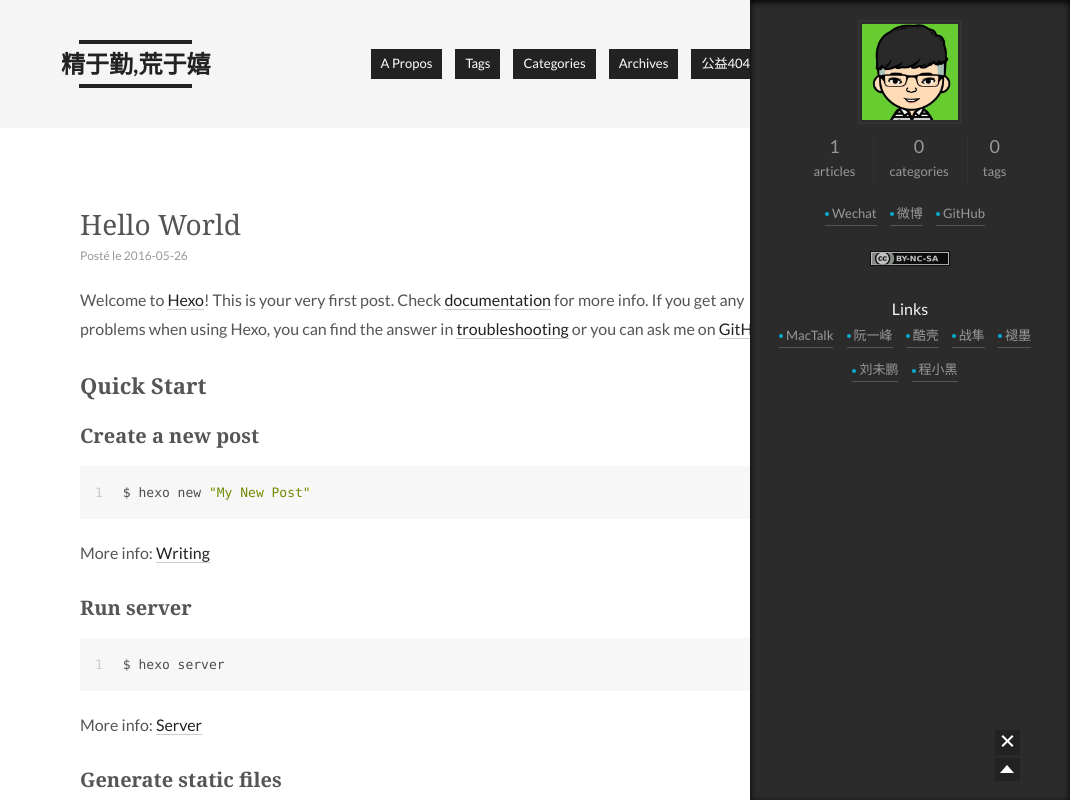
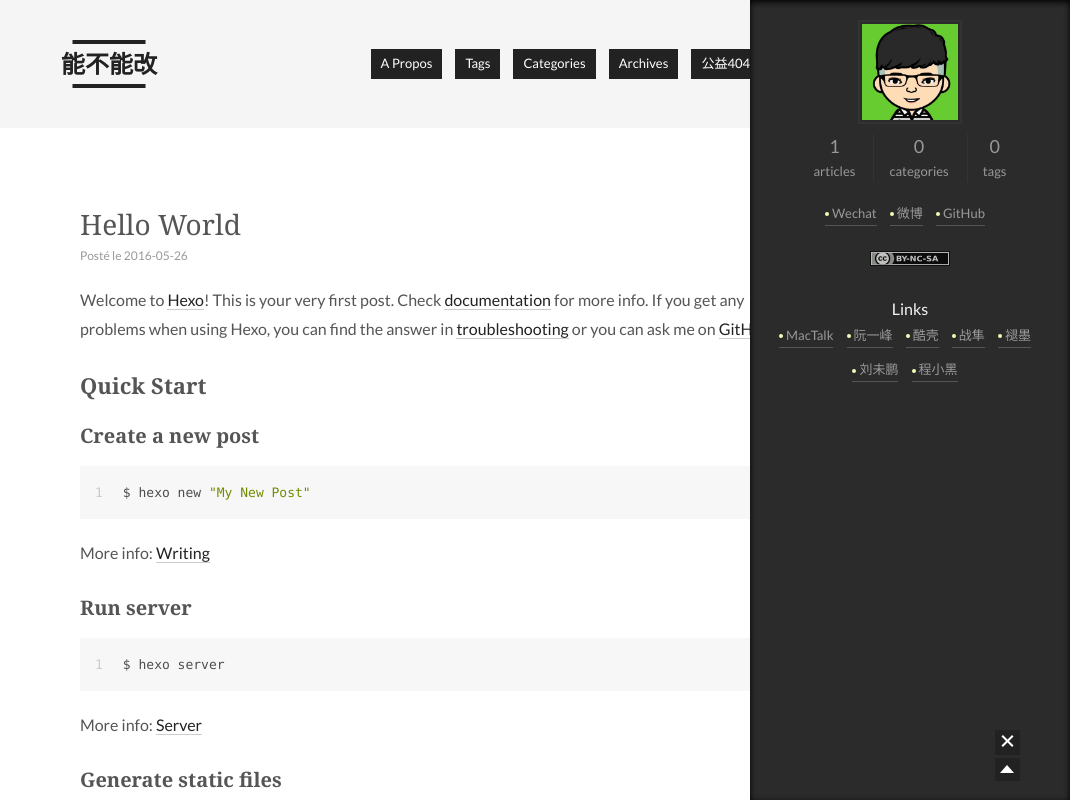
Before and after one commit to aojiaoxi/aojiaoxi.github.io, a plain HTML site: page index.html in a window 1280 px wide. Both pictures are taken after a click on the element 1217 px from the left and 742 px from the top of the page. Shown: the top 800 px of the page, without its empty margins (210-1280 px from the left). Drawn offline with Linux system fonts and the light colour scheme.

Commit message:
Site updated: 2016-05-27 14:58:41

```diff
--- a/css/main.css
+++ b/css/main.css
@@ -1156,7 +1156,7 @@ input.menu-search-input {
   width: 4px;
   height: 4px;
   border-radius: 50%;
-  background: #09acd1;
+  background: #ebffb6;
 }
 .sidebar-nav {
   margin: 0;
--- a/index.html
+++ b/index.html
@@ -43,7 +43,7 @@
   <link rel="shorticon icon" type="image/x-icon" href="/favicon.ico?v=0.4.2" />
 
 
-  <title> 精于勤,荒于嬉 </title>
+  <title> 能不能改 </title>
 </head>
 
 <body>
@@ -96,7 +96,7 @@
       <span class="logo">
         <i class="icon-logo"></i>
       </span>
-      <span class="site-title">精于勤,荒于嬉</span>
+      <span class="site-title">能不能改</span>
   </a>
   <span class="logo-line-after"><i></i></span>
 </h1>
```
Also changed, not shown: 2016/05/26/hello-world/index.html (+2 -2 lines), archives/2016/05/index.html (+2 -2 lines), archives/2016/index.html (+2 -2 lines), archives/index.html (+2 -2 lines).
